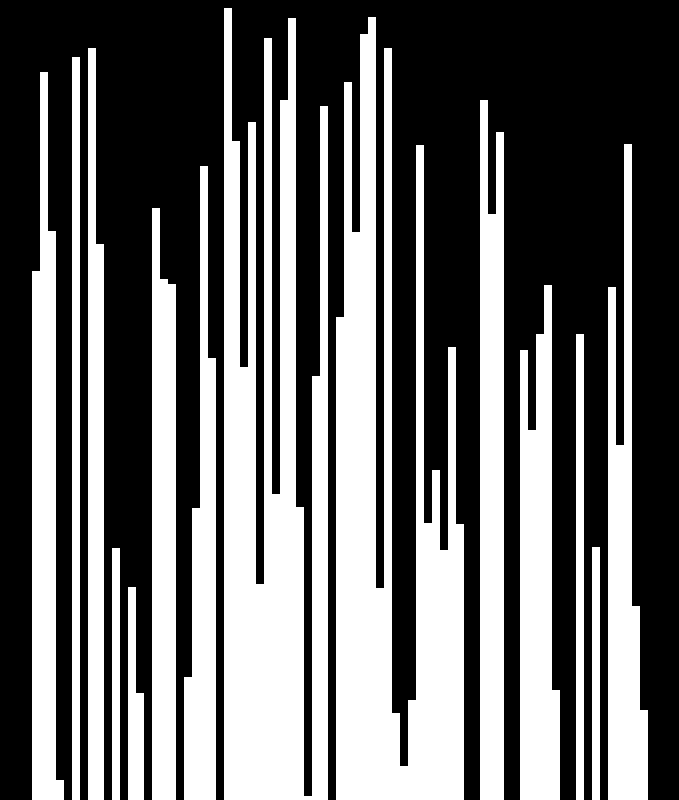
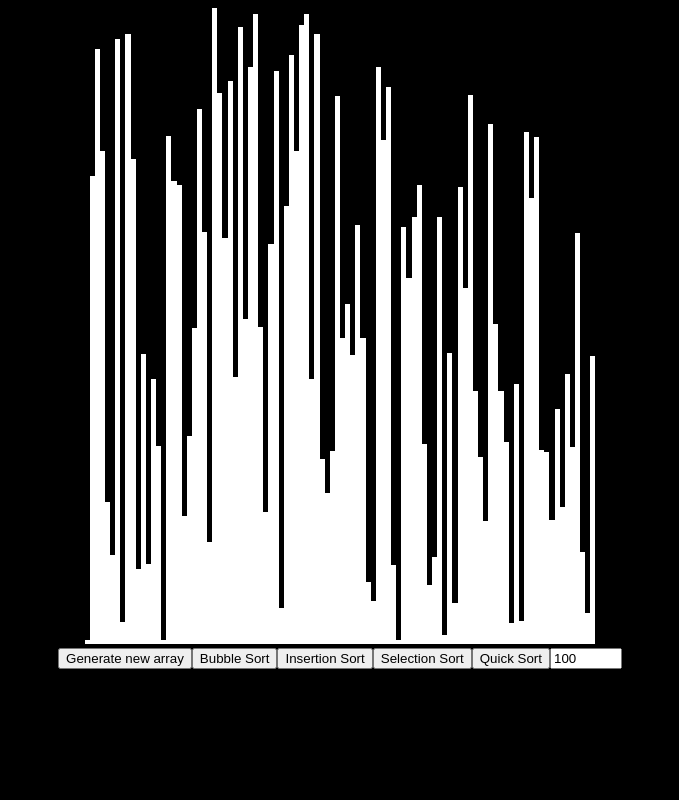
Before and after one commit to NicolasPCouts/sorting-visualizer, a React (Create React App) app: page / in a window 1280 px wide. Shown: the top 800 px of the page, without its empty margins (300-979 px from the left). Built offline with nearby package versions, Linux system fonts and the light colour scheme.

Commit message:
dinamic height to array items

```diff
--- a/src/SortingVisualizer/SortingVisualizer.css
+++ b/src/SortingVisualizer/SortingVisualizer.css
@@ -5,6 +5,7 @@ html{
 #centerdiv{
     width: 50%;
     margin: 0 auto;
+    white-space: nowrap;
 }
 
 #centerdivKeepWidth{
--- a/src/SortingVisualizer/SortingVisualizer.jsx
+++ b/src/SortingVisualizer/SortingVisualizer.jsx
@@ -128,11 +128,12 @@ export default class SortingVisualizer extends React.Component{
 
     render() {
         const {arrayToSort} = this.state;
+        let widthValue = 40 / this.state.numberOfItems;
         return (
             <div className="main-div" id="centerdiv">
                 <div id="centerdivKeepWidth">
-                    {arrayToSort.map((value, idx) => (
-                        <div className="array-item" key={idx} style={{height: value, width: 800 / this.state.numberOfItems, backgroundColor: this.getColor(idx), display: "inline-block"}}>
+                    {arrayToSort.map((heightValue, idx) => (
+                        <div className="array-item" key={idx} style={{height: `${heightValue / 20}vw`, width: `${widthValue}vw`, backgroundColor: this.getColor(idx)}}>
 
                         </div>
                     ))}
```
